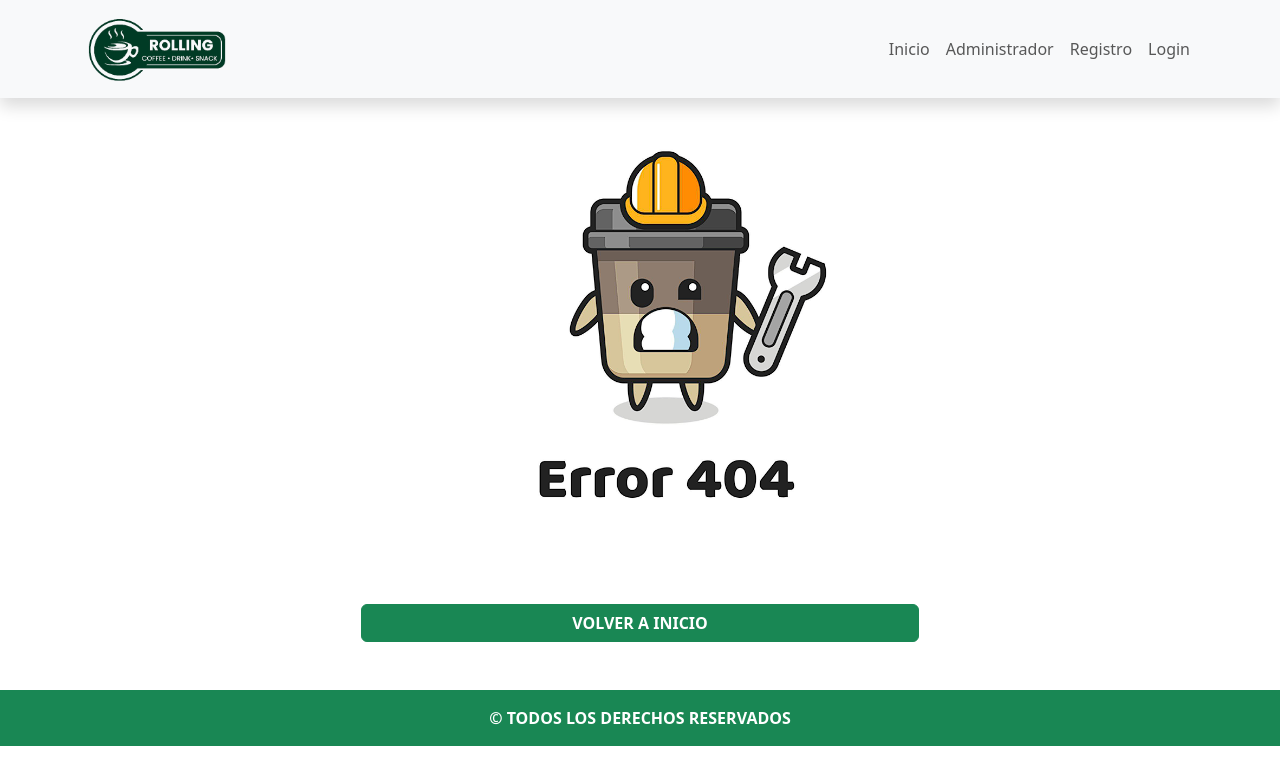
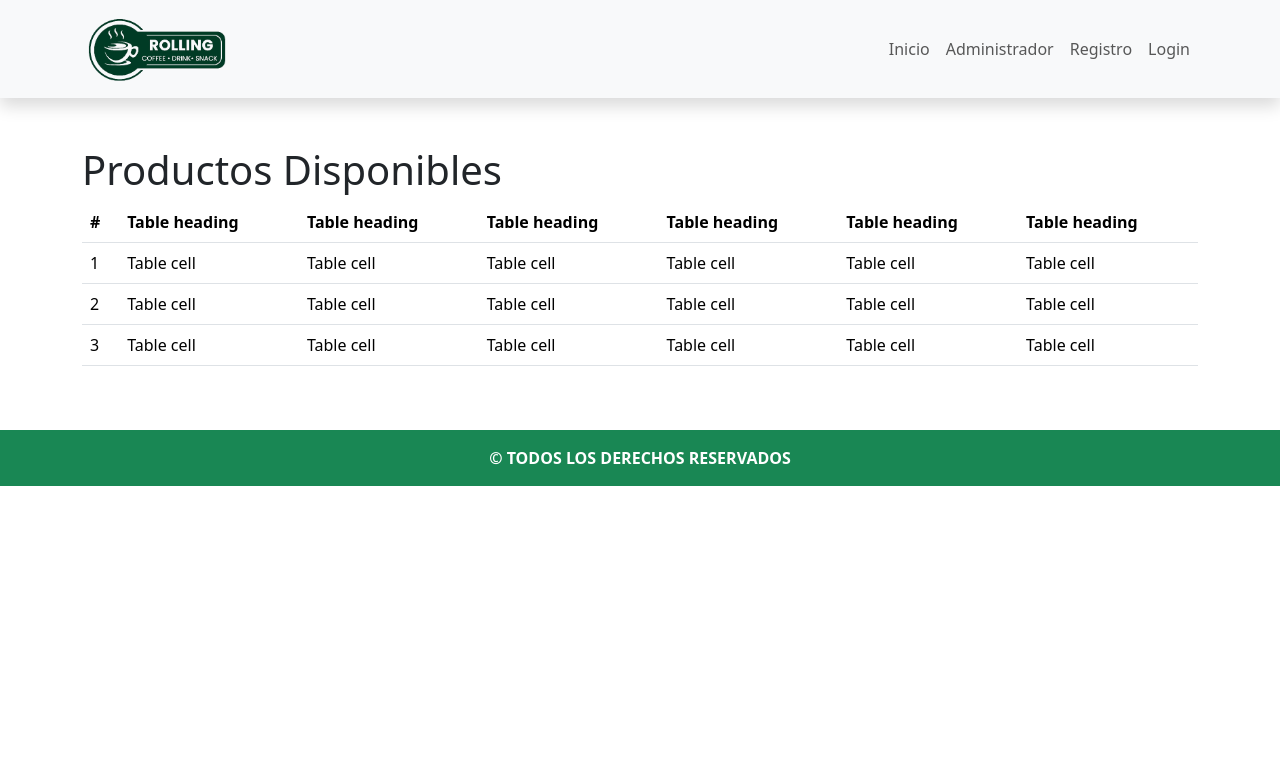
Before and after one commit to juanchyquintana/rollingCoffe, a React (Vite) app: page /administrador in a window 1280 px wide. Shown: the top 784 px of the page. Built offline with nearby package versions, Linux system fonts and the light colour scheme.

Commit message:
se agregó el componente tablaAdministrador y se insertó una tabla

```diff
--- a/src/App.jsx
+++ b/src/App.jsx
@@ -9,8 +9,8 @@ function App() {
     <>
       <Header />
         {/* <Inicio /> */}
-        {/* <Administrador /> */}
-        <Error404 />
+        <Administrador />
+        {/* <Error404 /> */}
       <Footer />
     </>
   );
--- /dev/null
+++ b/src/components/TablaAdministrador.jsx
@@ -0,0 +1,56 @@
+import React from 'react'
+import { Table } from 'react-bootstrap'
+
+const TablaAdministrador = () => {
+  return (
+    <div>
+      <Table responsive>
+        <thead>
+          <tr>
+            <th>#</th>
+            <th>Table heading</th>
+            <th>Table heading</th>
+            <th>Table heading</th>
+            <th>Table heading</th>
+            <th>Table heading</th>
+            <th>Table heading</th>
+          </tr>
+        </thead>
+
+        <tbody>
+          <tr>
+            <td>1</td>
+            <td>Table cell</td>
+            <td>Table cell</td>
+            <td>Table cell</td>
+            <td>Table cell</td>
+            <td>Table cell</td>
+            <td>Table cell</td>
+          </tr>
+
+          <tr>
+            <td>2</td>
+            <td>Table cell</td>
+            <td>Table cell</td>
+            <td>Table cell</td>
+            <td>Table cell</td>
+            <td>Table cell</td>
+            <td>Table cell</td>
+          </tr>
+
+          <tr>
+            <td>3</td>
+            <td>Table cell</td>
+            <td>Table cell</td>
+            <td>Table cell</td>
+            <td>Table cell</td>
+            <td>Table cell</td>
+            <td>Table cell</td>
+          </tr>
+        </tbody>
+      </Table>
+    </div>
+  )
+}
+
+export default TablaAdministrador
--- a/src/components/pages/Administrador.jsx
+++ b/src/components/pages/Administrador.jsx
@@ -1,7 +1,17 @@
+import { Container } from "react-bootstrap"
+import TablaAdministrador from "../TablaAdministrador"
 
 const Administrador = () => {
   return (
-    <div>Administrador</div>
+    <>
+      <Container>
+        <section className="my-5">
+          <h1>Productos Disponibles</h1>
+
+          <TablaAdministrador />
+        </section>
+      </Container>
+    </>
   )
 }
 
```
